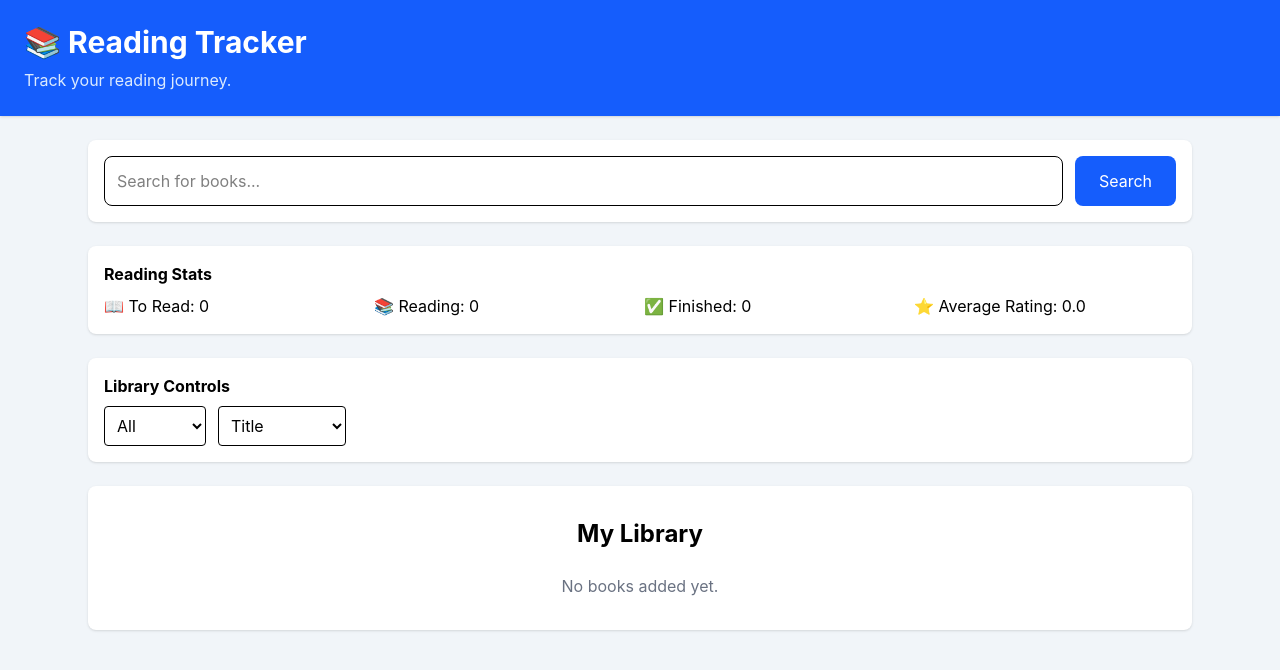
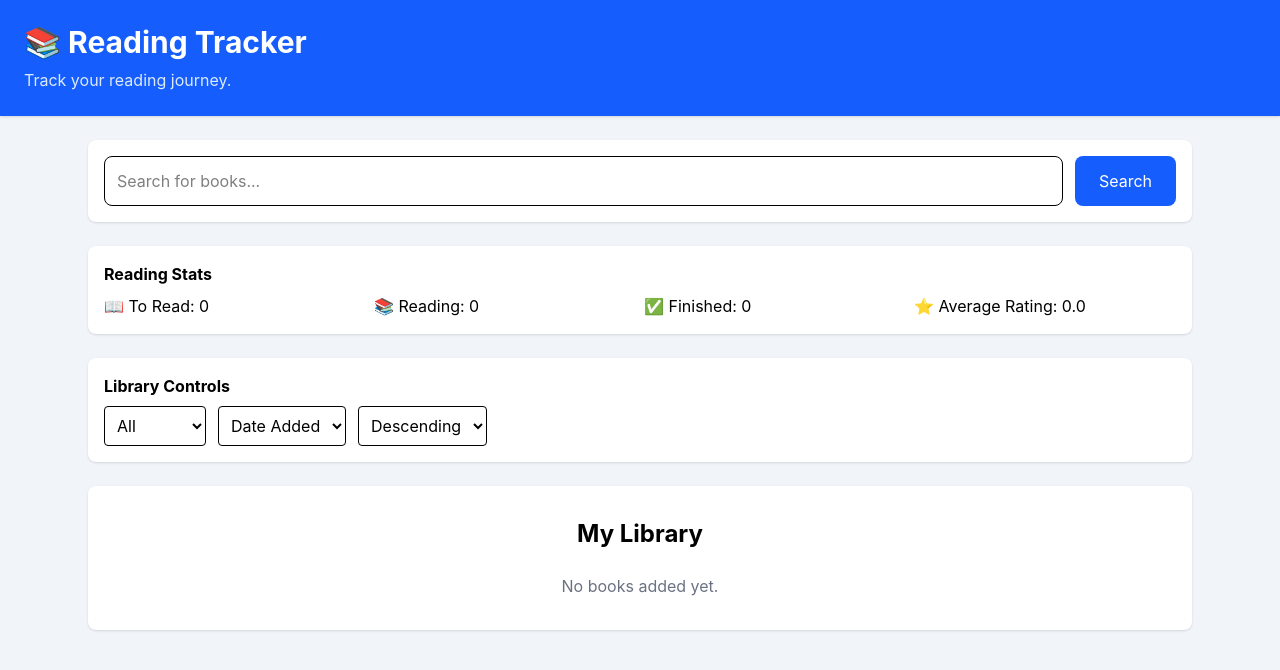
Before and after one commit to Angel-F4204/reading-tracker, a React (Vite) app: page / in a window 1280 px wide. Shown: the top 670 px of the page. Built offline with nearby package versions, Linux system fonts and the light colour scheme.

Commit message:
Add filtering and sorting

```diff
--- a/src/App.tsx
+++ b/src/App.tsx
@@ -16,6 +16,12 @@ function App() {
   const [error, setError] = useState("");
   const [libraryMessage, setLibraryMessage] = useState("");
 
+  const [filter, setFilter] = useState<"all" | Book["status"]>("all");
+  const [sortBy, setSortBy] = useState<"title" | "author" | "dateAdded">(
+    "dateAdded",
+  );
+  const [sortDirection, setSortDirection] = useState<"asc" | "desc">("desc");
+
   const toReadCount = library.filter(
     (book) => book.status === "to-read",
   ).length;
@@ -31,6 +37,23 @@ function App() {
       ? 0
       : ratedFinishedBooks.reduce((total, book) => total + book.rating, 0) /
         ratedFinishedBooks.length;
+
+  const visibleBooks = [...library]
+    .filter((book) => filter === "all" || book.status === filter)
+    .sort((a, b) => {
+      let comparison = 0;
+
+      if (sortBy === "title") {
+        comparison = a.title.localeCompare(b.title);
+      } else if (sortBy === "author") {
+        comparison = a.author.localeCompare(b.author);
+      } else {
+        comparison =
+          new Date(a.dateAdded).getTime() - new Date(b.dateAdded).getTime();
+      }
+
+      return sortDirection === "asc" ? comparison : -comparison;
+    });
 
   async function handleSearch() {
     if (search.trim() === "") {
@@ -61,7 +84,7 @@ function App() {
       return;
     }
 
-    setLibrary([...library, book]);
+    setLibrary([...library, { ...book, dateAdded: new Date().toISOString() }]);
     setLibraryMessage(`Added "${book.title}" to your library.`);
   }
 
@@ -116,16 +139,27 @@ function App() {
           averageRating={averageRating}
         />
 
-        <LibraryControls />
+        <LibraryControls
+          filter={filter}
+          setFilter={setFilter}
+          sortBy={sortBy}
+          setSortBy={setSortBy}
+          sortDirection={sortDirection}
+          setSortDirection={setSortDirection}
+        />
 
         <section className="bg-white rounded-lg shadow p-8">
           <h2 className="text-2xl font-bold mb-6 text-center">My Library</h2>
 
           {library.length === 0 ? (
             <p className="text-center text-gray-500">No books added yet.</p>
+          ) : visibleBooks.length === 0 ? (
+            <p className="text-center text-gray-500">
+              No books match this filter.
+            </p>
           ) : (
             <div className="grid gap-4 md:grid-cols-2">
-              {library.map((book) => (
+              {visibleBooks.map((book) => (
                 <BookCard
                   key={book.id}
                   book={book}
--- a/src/components/LibraryControls.tsx
+++ b/src/components/LibraryControls.tsx
@@ -1,20 +1,57 @@
-function LibraryControls() {
+import type { Book } from "../types/Book";
+
+interface LibraryControlsProps {
+  filter: "all" | Book["status"];
+  setFilter: (filter: "all" | Book["status"]) => void;
+  sortBy: "title" | "author" | "dateAdded";
+  setSortBy: (sortBy: "title" | "author" | "dateAdded") => void;
+  sortDirection: "asc" | "desc";
+  setSortDirection: (direction: "asc" | "desc") => void;
+}
+
+function LibraryControls({
+  filter,
+  setFilter,
+  sortBy,
+  setSortBy,
+  sortDirection,
+  setSortDirection,
+}: LibraryControlsProps) {
   return (
     <section className="bg-white rounded-lg shadow p-4">
       <h2 className="font-bold mb-2">Library Controls</h2>
 
-      <div className="flex gap-3">
-        <select className="border rounded p-2">
-          <option>All</option>
-          <option>To Read</option>
-          <option>Reading</option>
-          <option>Finished</option>
+      <div className="flex flex-col sm:flex-row gap-3">
+        <select
+          value={filter}
+          onChange={(e) => setFilter(e.target.value as "all" | Book["status"])}
+          className="border rounded p-2"
+        >
+          <option value="all">All</option>
+          <option value="to-read">To Read</option>
+          <option value="reading">Reading</option>
+          <option value="finished">Finished</option>
         </select>
 
-        <select className="border rounded p-2">
-          <option>Title</option>
-          <option>Author</option>
-          <option>Date Added</option>
+        <select
+          value={sortBy}
+          onChange={(e) =>
+            setSortBy(e.target.value as "title" | "author" | "dateAdded")
+          }
+          className="border rounded p-2"
+        >
+          <option value="title">Title</option>
+          <option value="author">Author</option>
+          <option value="dateAdded">Date Added</option>
+        </select>
+
+        <select
+          value={sortDirection}
+          onChange={(e) => setSortDirection(e.target.value as "asc" | "desc")}
+          className="border rounded p-2"
+        >
+          <option value="asc">Ascending</option>
+          <option value="desc">Descending</option>
         </select>
       </div>
     </section>
```
